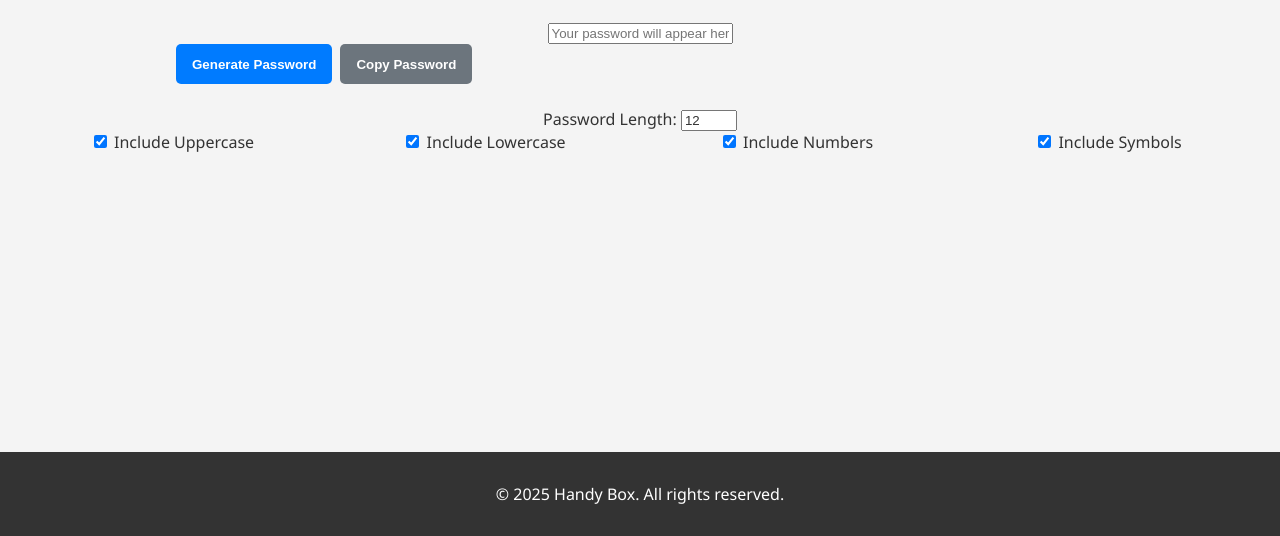
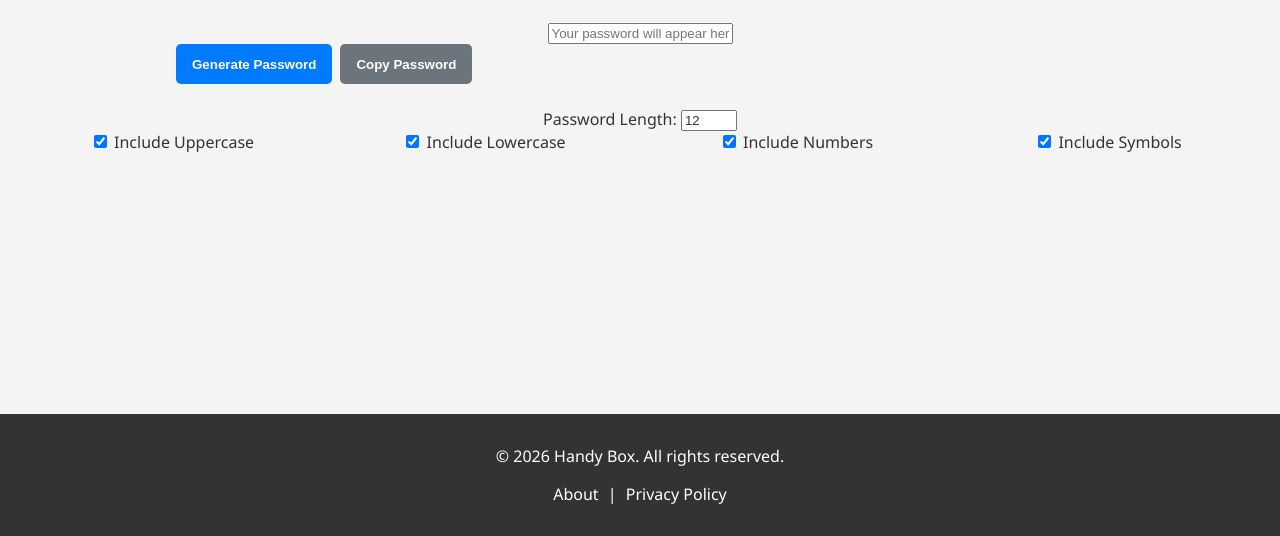
Before and after one commit to handybox774/HandyBox, a website: page password.html in a window 1280 px wide. Shown: the part 264-800 px from the top of the page. Drawn offline with Linux system fonts and the light colour scheme.

Commit message:
Update password.html

```diff
--- a/password.html
+++ b/password.html
@@ -109,8 +109,17 @@
     </div>
   </main>
 
-  <footer>
-    <p>&copy; 2025 Handy Box. All rights reserved.</p>
-  </footer>
+ <footer>
+  <p>&copy; <span id="year"></span> Handy Box. All rights reserved.</p>
+
+  <p class="footer-links">
+    <a href="about.html">About</a> |
+    <a href="privacy-policy.html">Privacy Policy</a>
+  </p>
+</footer>
+
+<script>
+  document.getElementById("year").textContent = new Date().getFullYear();
+</script>
 </body>
 </html>
```
